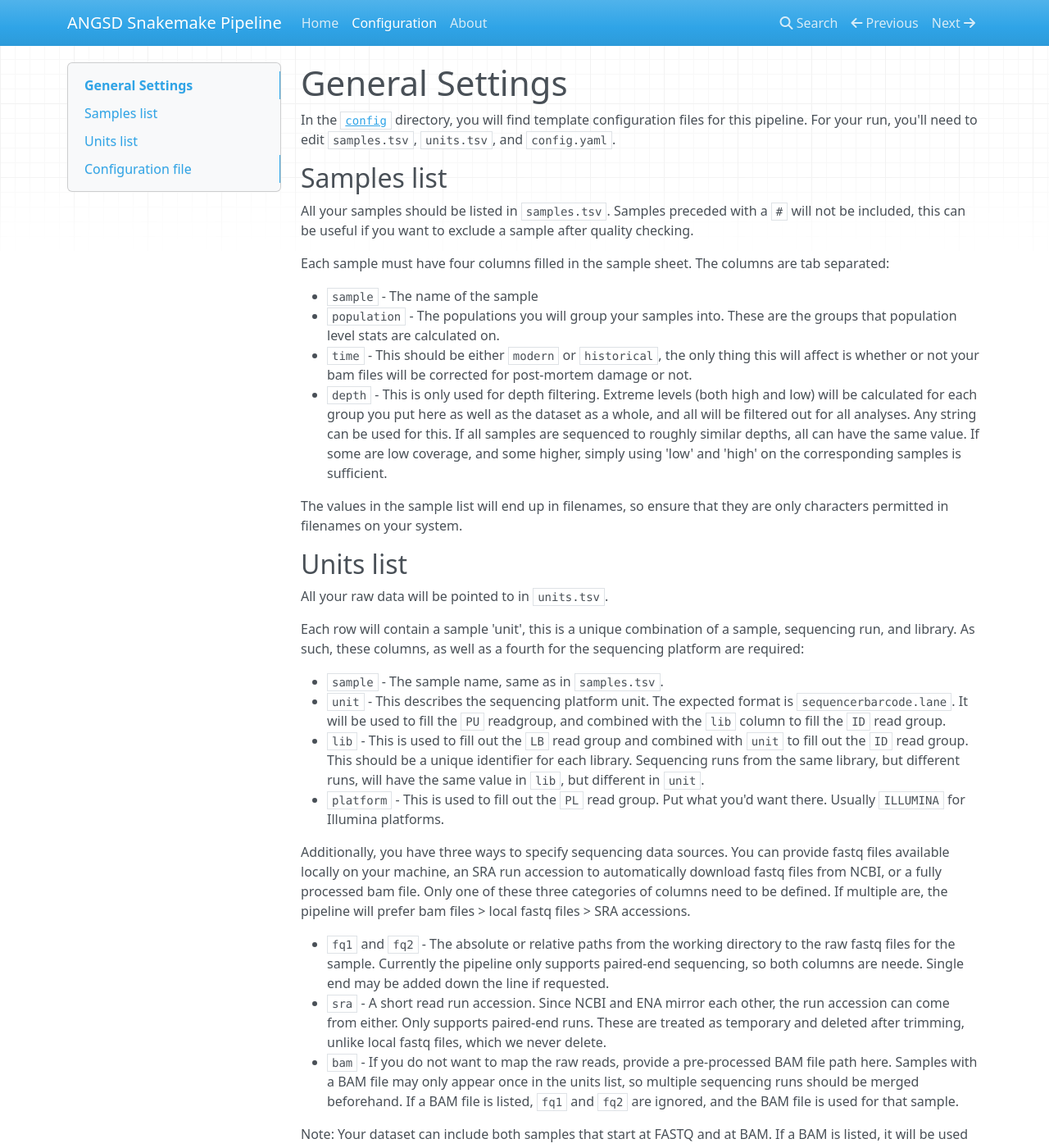
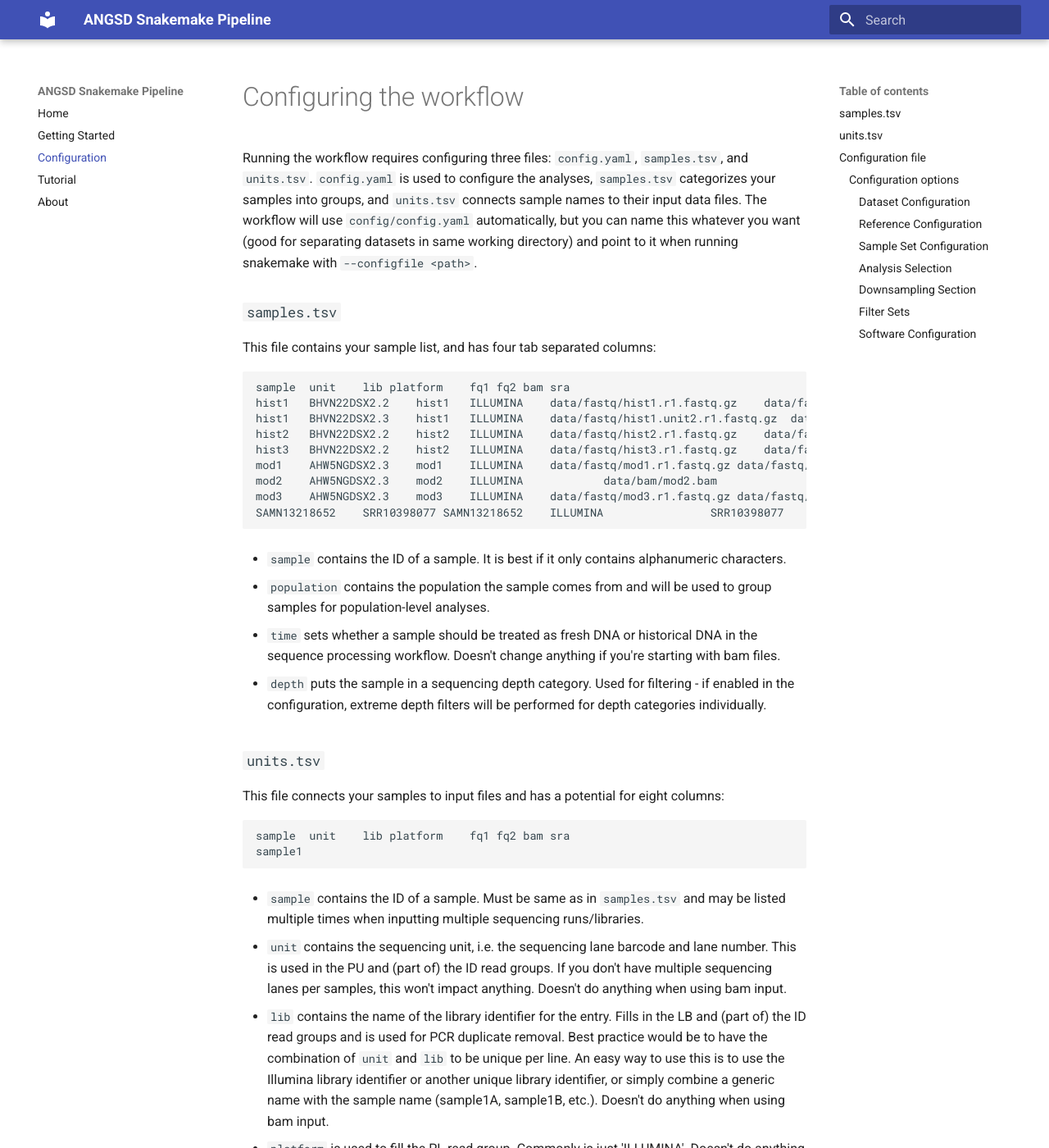
Before and after one commit to zjnolen/PopGLen, an MkDocs documentation site: the page built from docs/config.md, in a window 1280 px wide and 1400 px high. Shown: the whole window at 82% size. Built offline with MkDocs 1.6.1 and Material for MkDocs 9.7.7, drawn with Linux system fonts in a browser that asks for light colours; nearby versions of some CDN libraries; some of the changed text lies outside the part shown.

Commit message:
Update documentation

````diff
--- a/docs/config.md
+++ b/docs/config.md
@@ -1,76 +1,88 @@
-# General Settings
+# Configuring the workflow
 
-In the [`config`](../config) directory, you will find template configuration
-files for this pipeline. For your run, you'll need to edit `samples.tsv`,
-`units.tsv`, and `config.yaml`.
+Running the workflow requires configuring three files: `config.yaml`,
+`samples.tsv`, and `units.tsv`. `config.yaml` is used to configure the
+analyses, `samples.tsv` categorizes your samples into groups, and `units.tsv`
+connects sample names to their input data files. The workflow will use
+`config/config.yaml` automatically, but you can name this whatever you want
+(good for separating datasets in same working directory) and point to it when
+running snakemake with `--configfile <path>`.
 
-## Samples list
+### `samples.tsv`
 
-All your samples should be listed in `samples.tsv`. Samples preceded with a `#`
-will not be included, this can be useful if you want to exclude a sample after
-quality checking.
+This file contains your sample list, and has four tab separated columns:
 
-Each sample must have four columns filled in the sample sheet. The columns are
-tab separated:
+```
+sample	unit	lib	platform	fq1	fq2	bam	sra
+hist1	BHVN22DSX2.2	hist1	ILLUMINA	data/fastq/hist1.r1.fastq.gz	data/fastq/hist1.r2.fastq.gz
+hist1	BHVN22DSX2.3	hist1	ILLUMINA	data/fastq/hist1.unit2.r1.fastq.gz	data/fastq/hist1.unit2.r2.fastq.gz
+hist2	BHVN22DSX2.2	hist2	ILLUMINA	data/fastq/hist2.r1.fastq.gz	data/fastq/hist2.r2.fastq.gz
+hist3	BHVN22DSX2.2	hist2	ILLUMINA	data/fastq/hist3.r1.fastq.gz	data/fastq/hist3.r2.fastq.gz
+mod1	AHW5NGDSX2.3	mod1	ILLUMINA	data/fastq/mod1.r1.fastq.gz	data/fastq/mod1.r2.fastq.gz
+mod2	AHW5NGDSX2.3	mod2	ILLUMINA			data/bam/mod2.bam
+mod3	AHW5NGDSX2.3	mod3	ILLUMINA	data/fastq/mod3.r1.fastq.gz	data/fastq/mod3.r2.fastq.gz
+SAMN13218652	SRR10398077	SAMN13218652	ILLUMINA				SRR10398077
+```
 
-- `sample` - The name of the sample
-- `population` - The populations you will group your samples into. These are
-  the groups that population level stats are calculated on.
-- `time` - This should be either `modern` or `historical`, the only thing this
-  will affect is whether or not your bam files will be corrected for
-  post-mortem damage or not.
-- `depth` - This is only used for depth filtering. Extreme levels (both high
-  and low) will be calculated for each group you put here as well as the
-  dataset as a whole, and all will be filtered out for all analyses. Any string
-  can be used for this. If all samples are sequenced to roughly similar depths,
-  all can have the same value. If some are low coverage, and some higher,
-  simply using 'low' and 'high' on the corresponding samples is sufficient.
+- `sample` contains the ID of a sample. It is best if it only contains
+alphanumeric characters.
 
-The values in the sample list will end up in filenames, so ensure that they are
-only characters permitted in filenames on your system.
+- `population` contains the population the sample comes from and will be used
+to group samples for population-level analyses.
 
-## Units list
+- `time` sets whether a sample should be treated as fresh DNA or historical DNA
+in the sequence processing workflow. Doesn't change anything if you're starting
+with bam files.
 
-All your raw data will be pointed to in `units.tsv`.
+- `depth` puts the sample in a sequencing depth category. Used for filtering -
+if enabled in the configuration, extreme depth filters will be performed for
+depth categories individually.
 
-Each row will contain a sample 'unit', this is a unique combination of a
-sample, sequencing run, and library. As such, these columns, as well as a
-fourth for the sequencing platform are required:
+### `units.tsv`
 
-- `sample` - The sample name, same as in `samples.tsv`.
-- `unit` - This describes the sequencing platform unit. The expected format is
-  `sequencerbarcode.lane`. It will be used to fill the `PU` readgroup, and
-  combined with the `lib` column to fill the `ID` read group.
-- `lib` - This is used to fill out the `LB` read group and combined with `unit`
-  to fill out the `ID` read group. This should be a unique identifier for each
-  library. Sequencing runs from the same library, but different runs, will have
-  the same value in `lib`, but different in `unit`.
-- `platform` - This is used to fill out the `PL` read group. Put what you'd
-  want there. Usually `ILLUMINA` for Illumina platforms.
+This file connects your samples to input files and has a potential for eight
+columns:
 
-Additionally, you have three ways to specify sequencing data sources. You can
-provide fastq files available locally on your machine, an SRA run accession to
-automatically download fastq files from NCBI, or a fully processed bam file.
-Only one of these three categories of columns need to be defined. If multiple
-are, the pipeline will prefer bam files > local fastq files > SRA accessions.
+```
+sample	unit	lib	platform	fq1	fq2	bam	sra
+sample1
+```
 
-- `fq1` and `fq2` - The absolute or relative paths from the working directory
-  to the raw fastq files for the sample. Currently the pipeline only supports
-  paired-end sequencing, so both columns are neede. Single end may be added
-  down the line if requested.
-- `sra` - A short read run accession. Since NCBI and ENA mirror each other, the
-  run accession can come from either. Only supports paired-end runs. These are
-  treated as temporary and deleted after trimming, unlike local fastq files,
-  which we never delete.
-- `bam` - If you do not want to map the raw reads, provide a pre-processed
-  BAM file path here. Samples with a BAM file may only appear once in the units
-  list, so multiple sequencing runs should be merged beforehand. If a BAM file
-  is listed, `fq1` and `fq2` are ignored, and the BAM file is used for that
-  sample.
+- `sample` contains the ID of a sample. Must be same as in `samples.tsv` and
+may be listed multiple times when inputting multiple sequencing runs/libraries.
 
-Note: Your dataset can include both samples that start at FASTQ and at BAM. If
-a BAM is listed, it will be used instead of mapping, but if not, the FASTQ
-files will be mapped.
+- `unit` contains the sequencing unit, i.e. the sequencing lane barcode and
+lane number. This is used in the PU and (part of) the ID read groups. If you
+don't have multiple sequencing lanes per samples, this won't impact anything.
+Doesn't do anything when using bam input.
+
+- `lib` contains the name of the library identifier for the entry. Fills in
+the LB and (part of) the ID read groups and is used for PCR duplicate removal.
+Best practice would be to have the combination of `unit` and `lib` to be unique
+per line. An easy way to use this is to use the Illumina library identifier or
+another unique library identifier, or simply combine a generic name with the
+sample name (sample1A, sample1B, etc.). Doesn't do anything when using bam
+input.
+
+- `platform` is used to fill the PL read group. Commonly is just 'ILLUMINA'.
+Doesn't do anything when using bam input.
+
+- `fq1` and `fq2` provides the absolute or relative to the working directory
+paths to the raw sequencing files corresponding to the metadata in the previous
+columns.
+
+- `bam` provides the absolute or relative to the working directory path of
+pre-processed bam files. Only one bam files should be provided per sample in
+the units file.
+
+- `sra` provides the NCBI SRA accession number for a set of paired end fastq
+files that will be downloaded to be processed.
+
+It is possible to have different samples start from different inputs (i.e. some
+from bam, others from fastq, others from SRA). It is best to provide only
+`fq1`+`fq2`, `bam`, or `sra` for each sample to be clear where each sample
+starts. If multiple are provided for each sample, the bam file will override
+fastq or SRA entries, and the fastq will override SRA entries.
 
 ## Configuration file
 
--- /dev/null
+++ b/docs/getting-started.md
@@ -0,0 +1,100 @@
+# Getting Started
+
+## Tutorial
+
+A tutorial is available with a small(ish) dataset where biologically meaningful
+results can be produced. This can help get an understanding of a good workflow
+to use different modules. You can also follow along with your own data and just
+skip analyses you don't want. If you prefer to just jump in instead, below
+describes how to quickly get a new project up and running.
+
+## Requirements
+
+This pipeline can be run on Linux systems with Conda and Apptainer/Singularity
+installed. All other dependencies will be handled with the workflow, and thus,
+sufficient storage space is needed for these installations (~10GB, but this
+needs verification). It can be run on a local workstation with sufficient
+resources and storage space (dataset dependent), but is aimed at execution on
+high performance computing systems with job queuing systems.
+
+Data-wise, you'll need a reference genome (uncompressed) and some sequencing
+data for your samples. The latter can be either raw fastq files, bam alignments
+to the reference, or accession numbers for already published fastq files.
+
+## Deploying the workflow
+
+The pipeline can be deployed in two ways: (1) using Snakedeploy which will
+deploy the pipeline as a module (recommended); (2) clone the repository at the
+version/branch you prefer (recommended if you will change any workflow code).
+
+Both methods require a Snakemake environment to run the pipeline in.
+
+### Preparing the environment
+
+First, create an environment for Snakemake, including Snakedeploy if you intend
+to deploy that way:
+
+```bash
+mamba create -c conda-forge -c bioconda --name snakemake snakemake snakedeploy
+```
+
+If you already have a Snakemake environment, you can use that, so long as
+it has `snakemake` (not just `snakemake-minimal`) installed. Snakemake
+versions >=7.25 are likely to work, but most testing is on 7.32.4. You can
+change the name of the environment if you'd like to isolate it any other
+Snakemake environments you might have. The only main dependency of this
+pipeline is `snakemake`.
+
+Activate the Snakemake environment:
+
+```bash
+conda activate snakemake
+```
+
+### Deploying with Snakedeploy
+
+Make your working directory:
+
+```bash
+mkdir -p /path/to/work-dir
+cd /path/to/work-dir
+```
+
+And deploy the workflow, using the tag for the version you want to deploy:
+
+```bash
+snakedeploy deploy-workflow https://github.com/zjnolen/angsd-snakemake-pipeline . --tag v0.2.0
+```
+
+This will generate a simple Snakefile in a `workflow` folder that loads the
+pipeline as a module. It will also download the template `config.yaml`,
+`samples.tsv`, and `units.tsv` in the `config` folder.
+
+### Cloning from GitHub
+
+Go to the folder you would like you working directory to be created in and
+clone the GitHub repo:
+
+```bash
+git clone https://github.com/zjnolen/angsd-snakemake-pipeline.git
+```
+
+If you would like, you can change the name of the directory:
+
+```bash
+mv angsd-snakemake-pipeline work-dir-name
+```
+
+Move into the working directory (`angsd-snakemake-pipeline` or `work-dir-name`
+if you changed it) and checkout the version you would like to use:
+
+```bash
+git checkout v0.2.0
+```
+
+This can also be used to checkout specific branches or commits.
+
+## Configuring the workflow
+
+Now you are ready to configure the workflow, see the documentation for that
+[here](config.md).
--- a/mkdocs.yml
+++ b/mkdocs.yml
@@ -1,5 +1,8 @@
 site_name: ANGSD Snakemake Pipeline
 nav:
   - Home: index.md
+  - Getting Started: getting-started.md
   - Configuration: config.md
+  - Tutorial: tutorial.md
   - About: about.md
+theme: material
````
Also changed, not shown: docs/tutorial.md (added), 2 other files.
